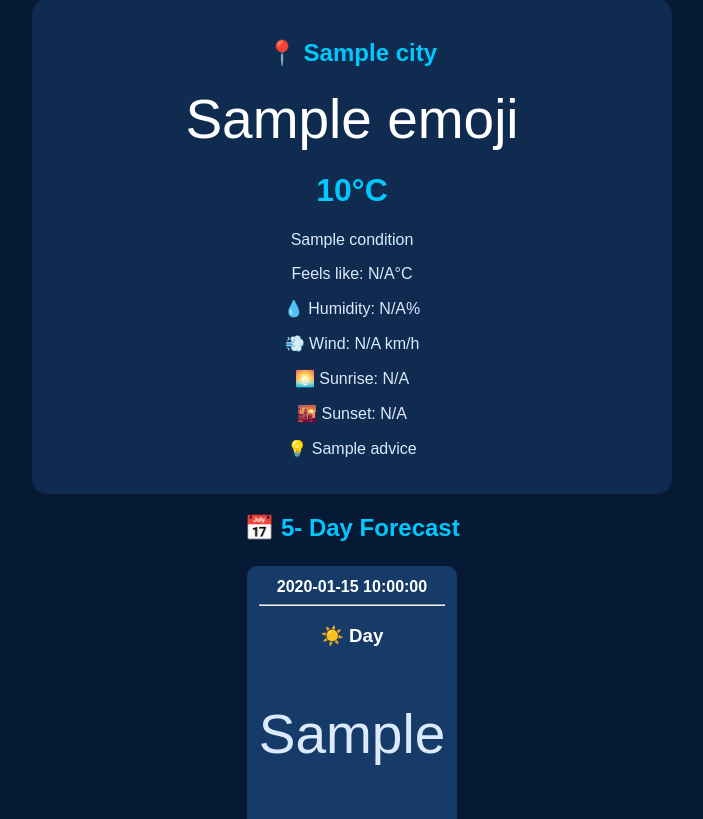
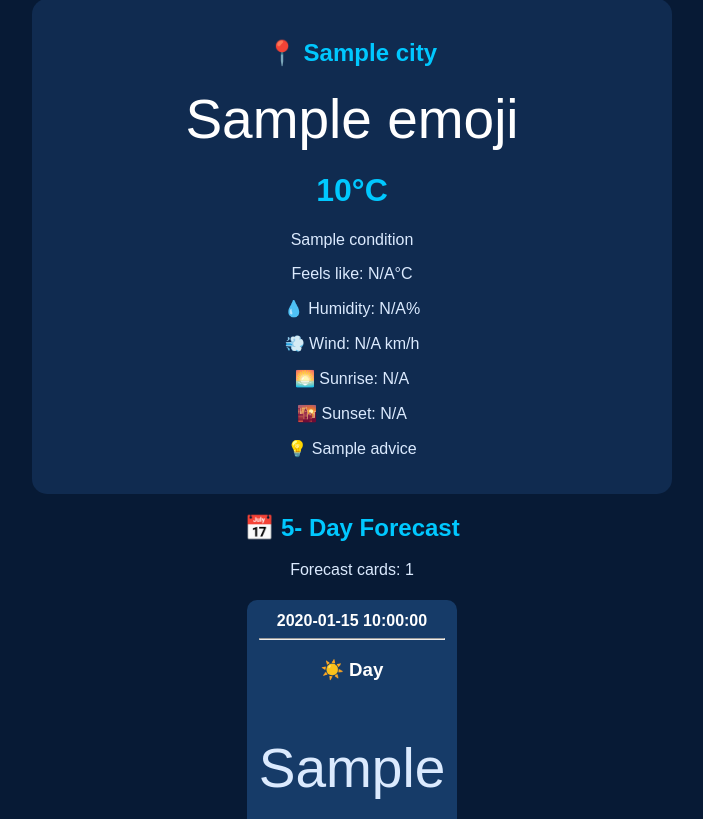
Before and after one commit to semiloreolatunji125-byte/tireni-weather-app, a Flask app: template templates/index.html in a window 1280 px wide. Shown: the part 204-1023 px from the top of the page, without its empty margins (288-991 px from the left). Run offline with Flask 3, Linux system fonts and the light colour scheme; the template is opened without the code that fills it: most values are stand-ins (such as "Sample title", 1, 10 or a date in 2020).

```diff
--- a/templates/index.html
+++ b/templates/index.html
@@ -87,6 +87,7 @@
 
     {% if forecast is defined and forecast %}
     <h2>📅 5- Day Forecast</h2>
+    <p>Forecast cards: {{ forecast[:5]|length }}</p>
 
     {% for day in forecast[:5] %}
     <div class="forecast">
```
